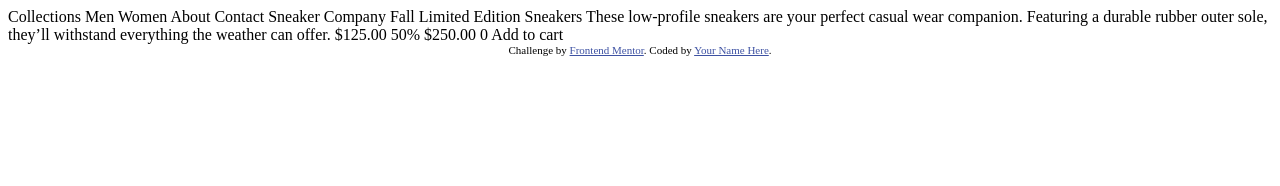
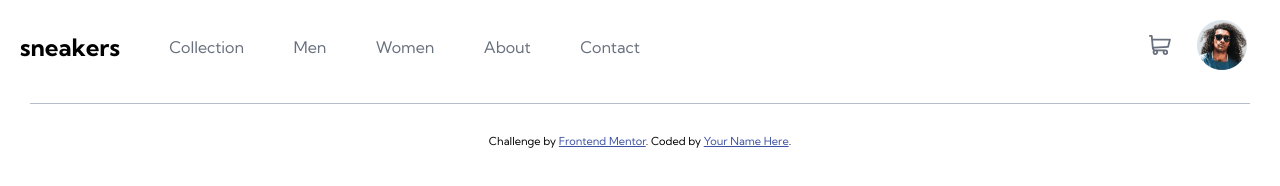
Before and after one commit to Samir-ru/e-cmmerce_fornt-end-Mentor, a plain HTML site: page ecommerce-product-page-main/index.html in a window 1280 px wide. Drawn offline with Linux system fonts and the light colour scheme.

Commit message:
added navigations

```diff
--- a/ecommerce-product-page-main/index.html
+++ b/ecommerce-product-page-main/index.html
@@ -5,6 +5,7 @@
   <meta name="viewport" content="width=device-width, initial-scale=1.0"> <!-- displays site properly based on user's device -->
 
   <link rel="icon" type="image/png" sizes="32x32" href="./images/favicon-32x32.png">
+  <link rel="stylesheet" href="style.css">
 
   <title>Frontend Mentor | E-commerce product page</title>
 
@@ -15,26 +16,21 @@
   </style>
 </head>
 <body>
-
-  Collections
-  Men
-  Women
-  About
-  Contact
-
-  Sneaker Company
-
-  Fall Limited Edition Sneakers
-
-  These low-profile sneakers are your perfect casual wear companion. Featuring a
-  durable rubber outer sole, they’ll withstand everything the weather can offer.
-
-  $125.00
-  50%
-  $250.00
-
-  0
-  Add to cart
+<nav>
+  <div class="navigations">
+    <ul class="logo"><h1>sneakers</h1></ul>
+    <ul><a href="#">Collection</a></ul>
+    <ul><a href="#">Men</a></ul>
+    <ul><a href="#">Women</a></ul>
+    <ul><a href="#">About</a></ul>
+    <ul><a href="#">Contact</a></ul>
+  </div>
+  <div class="top_btns">
+    <button id="cart" class="btn"><img src="images/icon-cart.svg" alt="cart"></button>
+    <button id="profile" class="btn"><img src="images/image-avatar.png" alt="Avatar"></button>
+  </div>
+</nav>
+<hr>
 
   <div class="attribution">
     Challenge by <a href="https://www.frontendmentor.io?ref=challenge" target="_blank">Frontend Mentor</a>.
--- /dev/null
+++ b/ecommerce-product-page-main/style.css
@@ -0,0 +1,65 @@
+@import url('https://fonts.googleapis.com/css2?family=Kumbh+Sans:wght@400;700&display=swap');
+*{
+    padding: 0;
+    margin: 0;
+    box-sizing: border-box;
+}
+body{
+    font-family: 'Kumbh Sans', sans-serif;
+}
+.x{
+     color: hsl(26, 100%, 55%);
+     color: hsl(25, 100%, 94%);
+     color: hsl(220, 13%, 13%);
+     color: hsl(219, 9%, 45%);
+     color: hsl(220, 14%, 75%);
+     color: hsl(223, 64%, 98%);
+     color: hsl(0, 0%, 100%);
+     color: hsl(0, 0%, 0%);
+}
+
+nav{
+    display: flex;
+    justify-content: space-between;
+    align-items: center;
+    margin: 20px;
+}
+
+.navigations{
+    display: flex;
+    justify-content: space-between;
+    align-items: center;
+    width: 50%;
+}
+
+.navigations ul a{
+    text-decoration: none;
+    color: hsl(219, 9%, 45%);
+}
+
+.btn{
+    border: none;
+    background-color: transparent;
+}
+
+.btn img{
+    height: 50px;
+}
+
+#cart img{
+    height: 20px;
+}
+
+.top_btns{
+    display: flex;
+    justify-content: space-around;
+    width: 10%;
+}
+
+hr{
+    margin: 30px;
+    outline: none;
+    border: none;
+    background-color: hsl(220, 14%, 75%);
+    height: 0.5px;
+}
```
